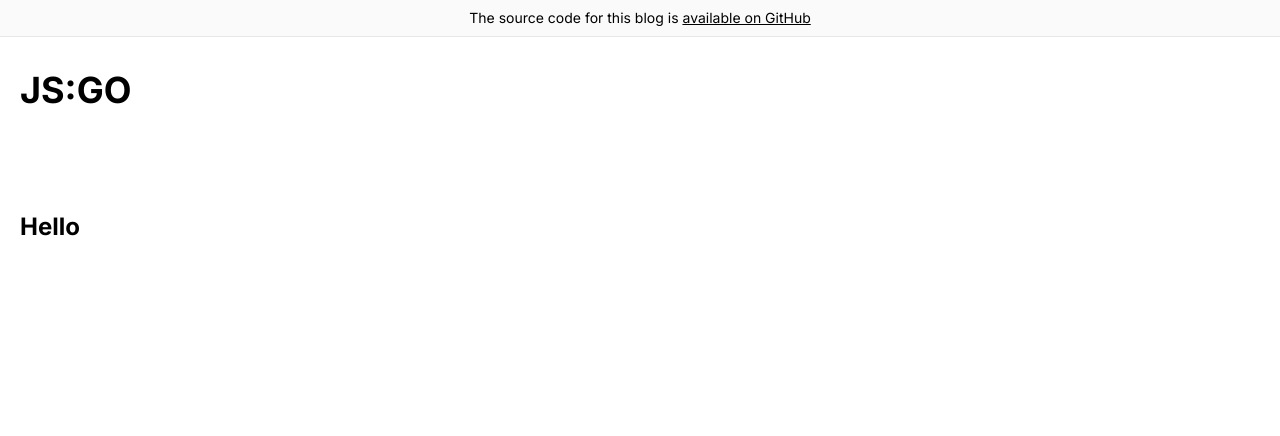
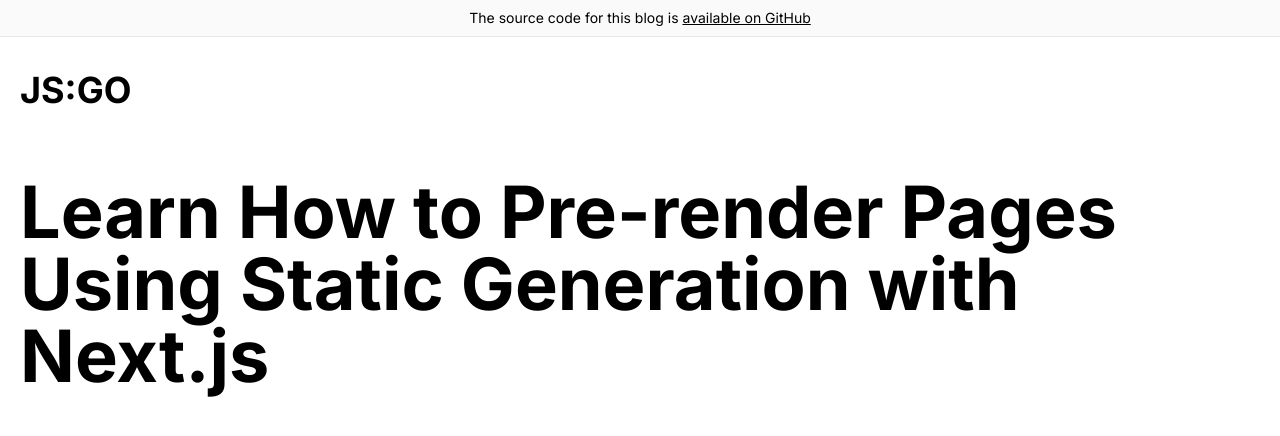
Before and after one commit to ChepteaCatalin/jsgo-blog, a Next.js app: page /posts/pure-function in a window 1280 px wide. Shown: the top 436 px of the page. Built offline with nearby package versions, Linux system fonts and the light colour scheme.

Commit message:
article heading title

```diff
--- a/app/page.module.css
+++ b/app/page.module.css
@@ -29,12 +29,12 @@
             flex-direction: column;
 
             & .title {
-                font-size: 2.75rem;
+                font-size: 3.25rem;
                 padding-right: 0;
             }
 
             & .description {
-                margin-top: 20px;
+                margin-top: 10px;
                 text-align: center;
             }
         }
--- a/app/posts/layout.module.css
+++ b/app/posts/layout.module.css
@@ -1,13 +1,17 @@
 .heading {
     display: inline-block;
     margin-top: 32px;
-    margin-bottom: 80px;
+    margin-bottom: 64px;
     font-size: 2.25rem;
     font-weight: 700;
     line-height: 1.2;
     color: #000;
     text-decoration: none;
 
+    @media (max-width: 1024px) {
+        margin-bottom: 48px;
+    }
+
     &:hover {
         text-decoration: underline;
     }
--- a/app/posts/pure-function/page.mdx
+++ b/app/posts/pure-function/page.mdx
@@ -1 +1 @@
-# Hello
+# Learn How to Pre-render Pages Using Static Generation with Next.js
--- /dev/null
+++ b/mdx-components.module.css
@@ -0,0 +1,16 @@
+.h1 {
+    font-size: 2.75rem;
+    font-weight: 700;
+    margin-top: 0;
+    margin-bottom: 42px;
+    line-height: 1.1;
+
+    @media (min-width: 768px) {
+        font-size: 3.5rem;
+    }
+
+    @media (min-width: 1024px) {
+        font-size: 4.5rem;
+        line-height: 1;
+    }
+}
--- a/mdx-components.tsx
+++ b/mdx-components.tsx
@@ -1,6 +1,9 @@
 import type { MDXComponents } from 'mdx/types';
+import styles from './mdx-components.module.css';
 
-const components: MDXComponents = {};
+const components: MDXComponents = {
+  h1: ({ children }) => <h1 className={styles.h1}>{children}</h1>,
+};
 
 export function useMDXComponents(): MDXComponents {
   return components;
```
